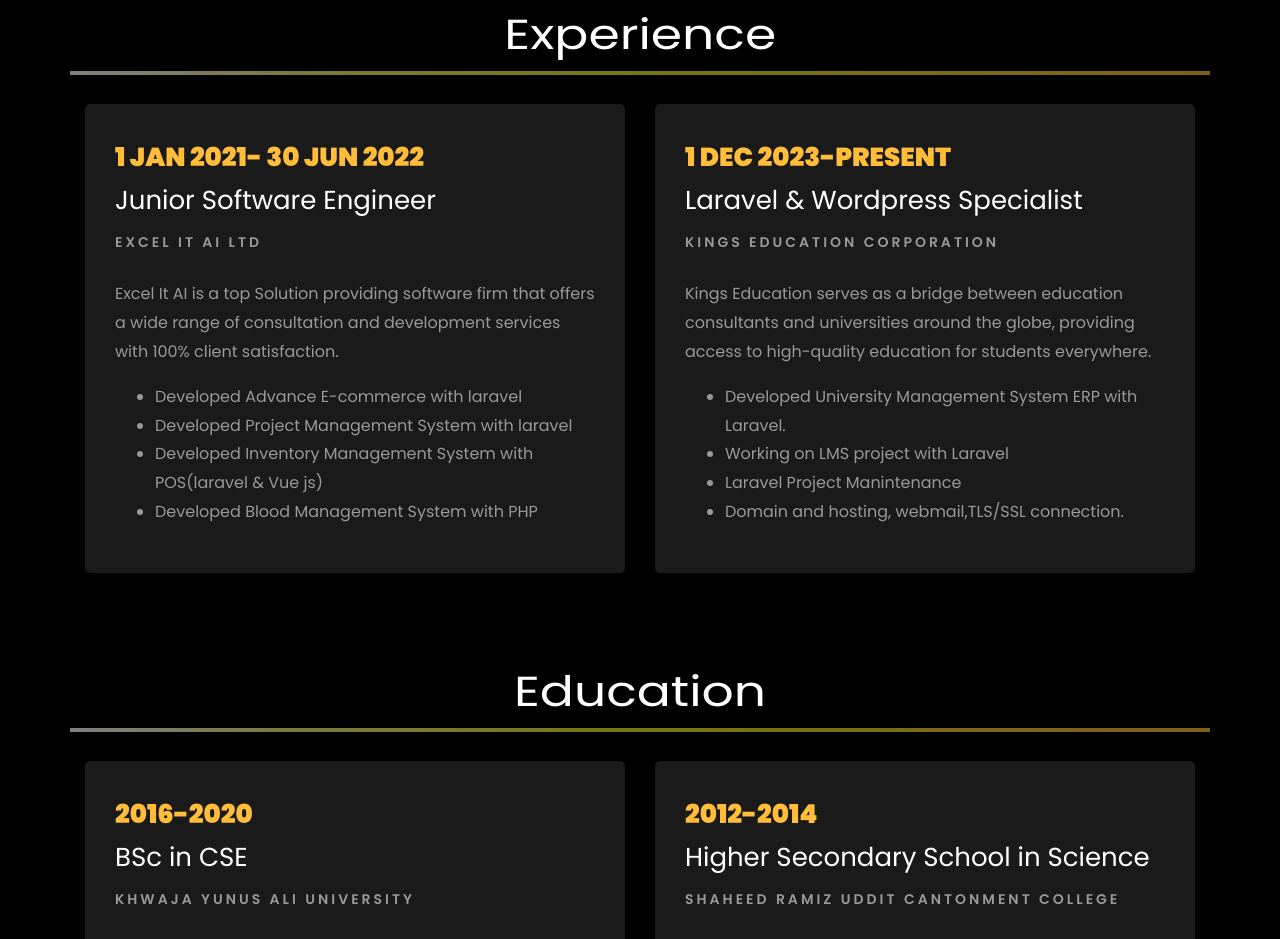
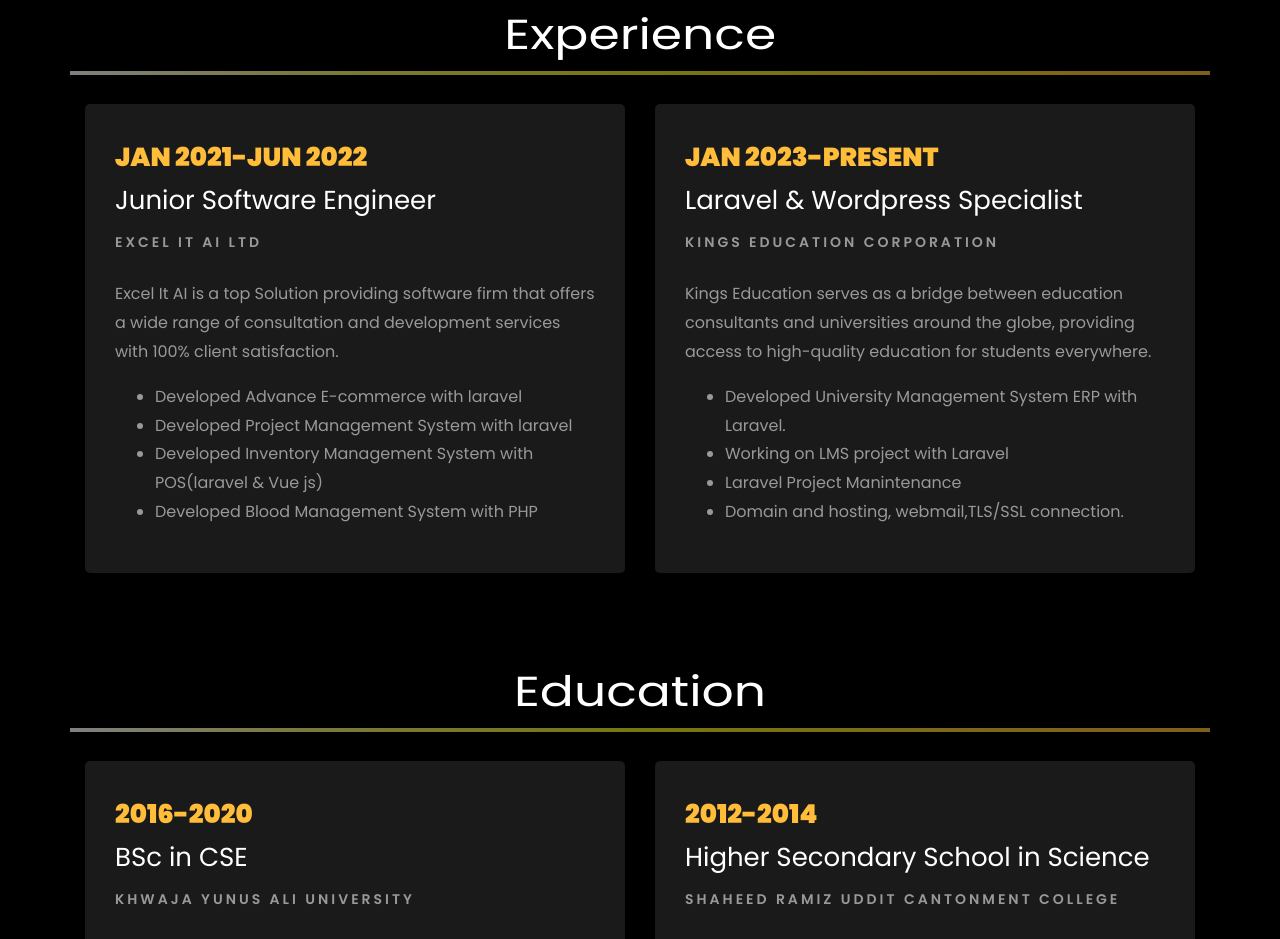
Before and after one commit to Plan-B-Arko/motalebhossainarko.github.io, a plain HTML site: page index.html in a window 1280 px wide. Shown: the part 1983-2922 px from the top of the page. Drawn offline with Linux system fonts and the light colour scheme; animation ran at ten frames a second; files whose address does not match are found by name.

Commit message:
time update

```diff
--- a/index.html
+++ b/index.html
@@ -325,7 +325,7 @@
 		<div class="row">
 				<div class="col-md-6">
 					<div class="resume-wrap ftco-animate">
-						<span class="date">1 JAN 2021- 30 JUN 2022</span>
+						<span class="date">JAN 2021-JUN 2022</span>
 						<h2>Junior Software Engineer</h2>
 						<span class="position">Excel It Ai Ltd</span>
 						<p class="mt-4">Excel It AI is a top Solution providing software firm that offers a
@@ -344,7 +344,7 @@
 
 				<div class="col-md-6">
 					<div class="resume-wrap ftco-animate">
-						<span class="date">1 DEC 2023-PRESENT</span>
+						<span class="date">JAN 2023-PRESENT</span>
 						<h2>Laravel & Wordpress Specialist</h2>
 						<span class="position">Kings Education Corporation</span>
 						<p class="mt-4">Kings Education serves as a bridge between education consultants and universities around the globe, providing access to high-quality education for students everywhere.
```
